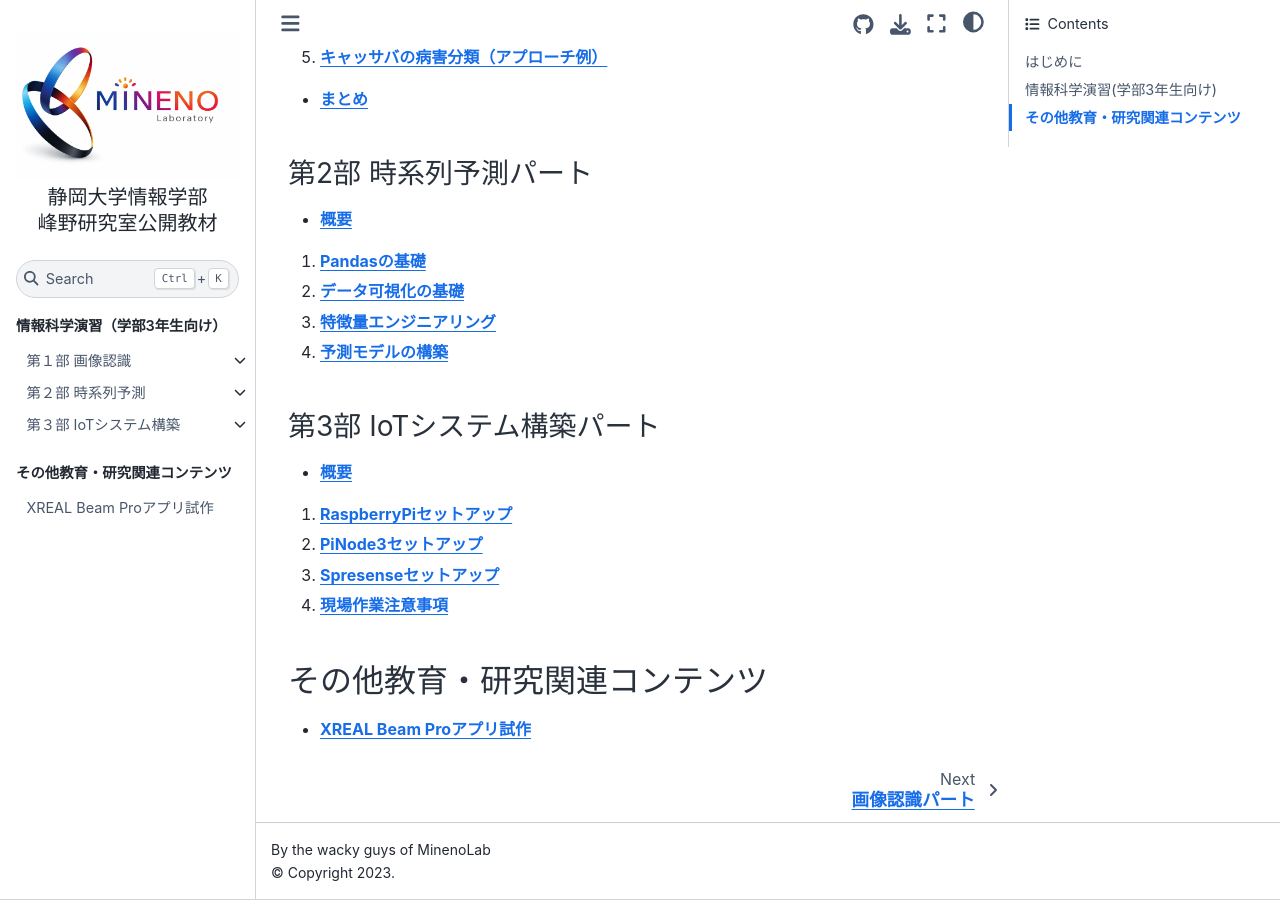
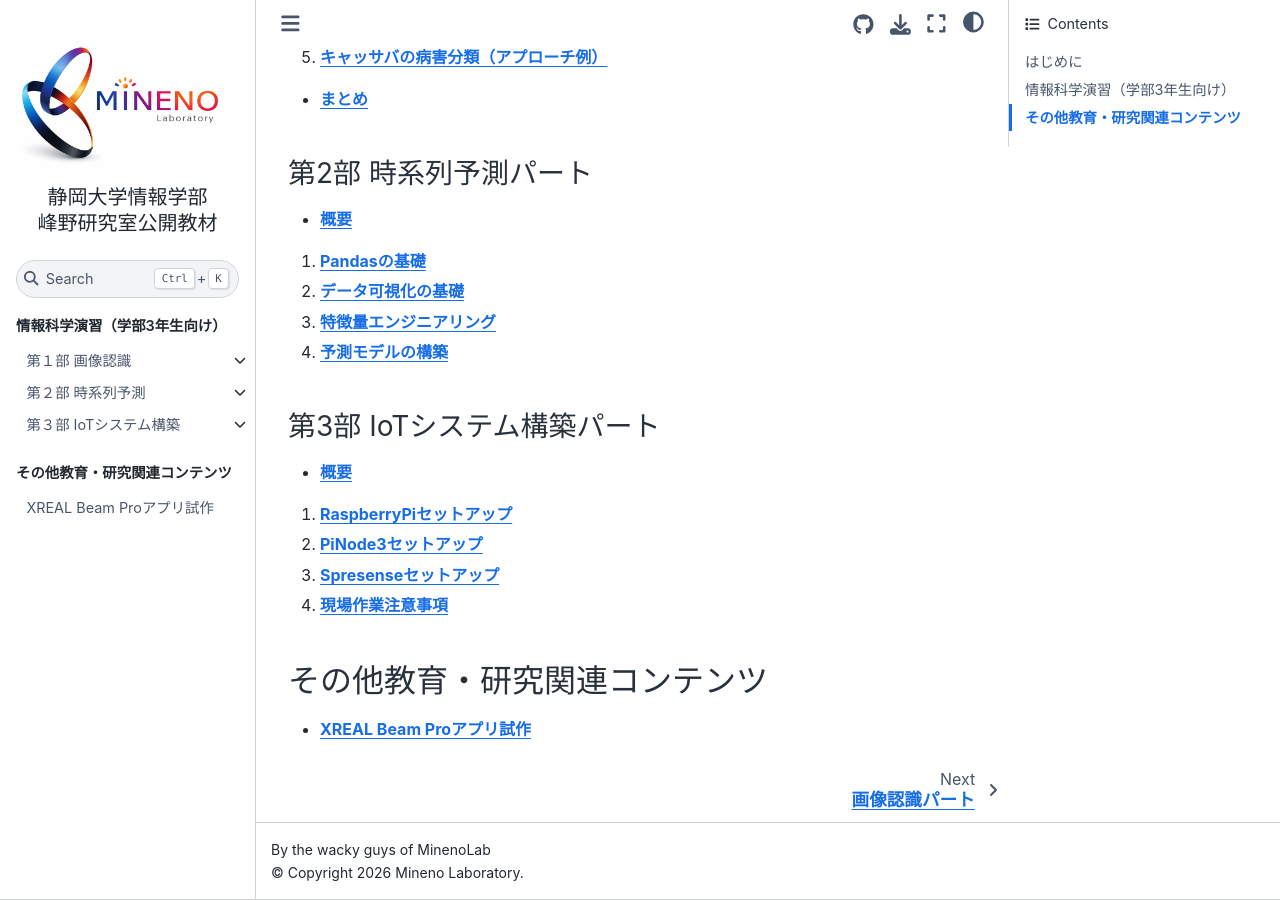
Before and after one commit to MinenoLab/CS-Exercise, a Jupyter Book: the page built from book/intro.md, in a window 1280 px wide and 900 px high, scrolled down 661 px. Built offline with Jupyter Book 1.0.4 settings and Sphinx 7.4.7 and the Sphinx Book theme 1.1.4, drawn with Linux system fonts in a browser that asks for light colours; pages that are not in the unit, such as notebooks, are missing from menus; some of the changed text lies outside the part shown.

Commit message:
目次ページ文言若干修正

```diff
--- a/book/_config.yml
+++ b/book/_config.yml
@@ -43,3 +43,5 @@ sphinx:
       show_navbar_depth: 1
       max_navbar_depth: 3
       collapse_navbar: false
+    html_context:
+      copyright: "2026 Mineno Laboratory"
--- a/book/intro.md
+++ b/book/intro.md
@@ -2,7 +2,7 @@
 ## はじめに
 　本リポジトリでは，[静岡大学情報学部情報科学科 峰野研究室](https://wwp.shizuoka.ac.jp/minelab/)が作成・提供する教育・研究関連コンテンツを公開しています．学部3年次科目「情報科学演習」の教材をはじめ，興味のある学外の方にも自習用として活用いただけるよう，地域社会への貢献の一環として一般公開しています．
 
-## 情報科学演習(学部3年生向け)
+## 情報科学演習（学部3年生向け）
 ### 第1部 画像認識パート
 - [**概要**](part2_image/intro)
 1. [**作業サーバーセットアップ**](part2_image/notebooks/01_setup)
```
